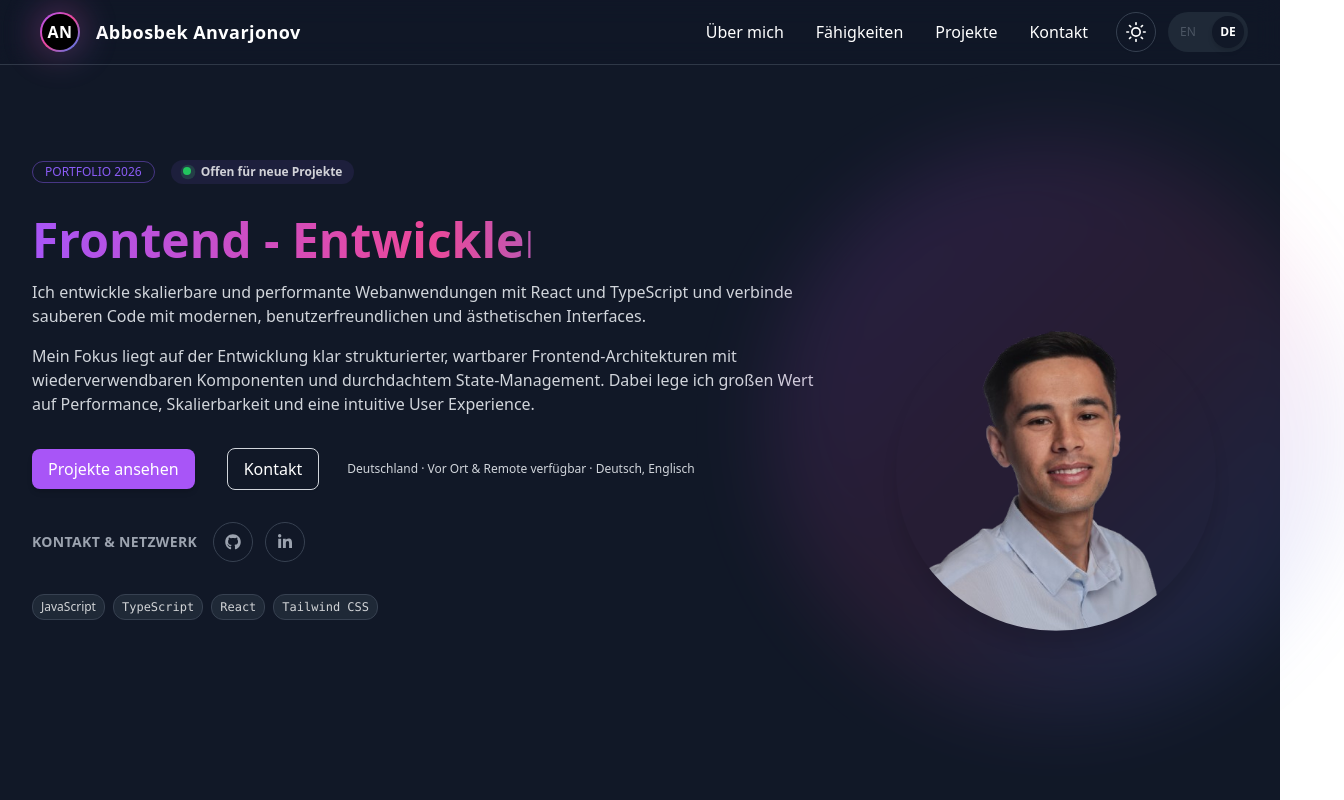
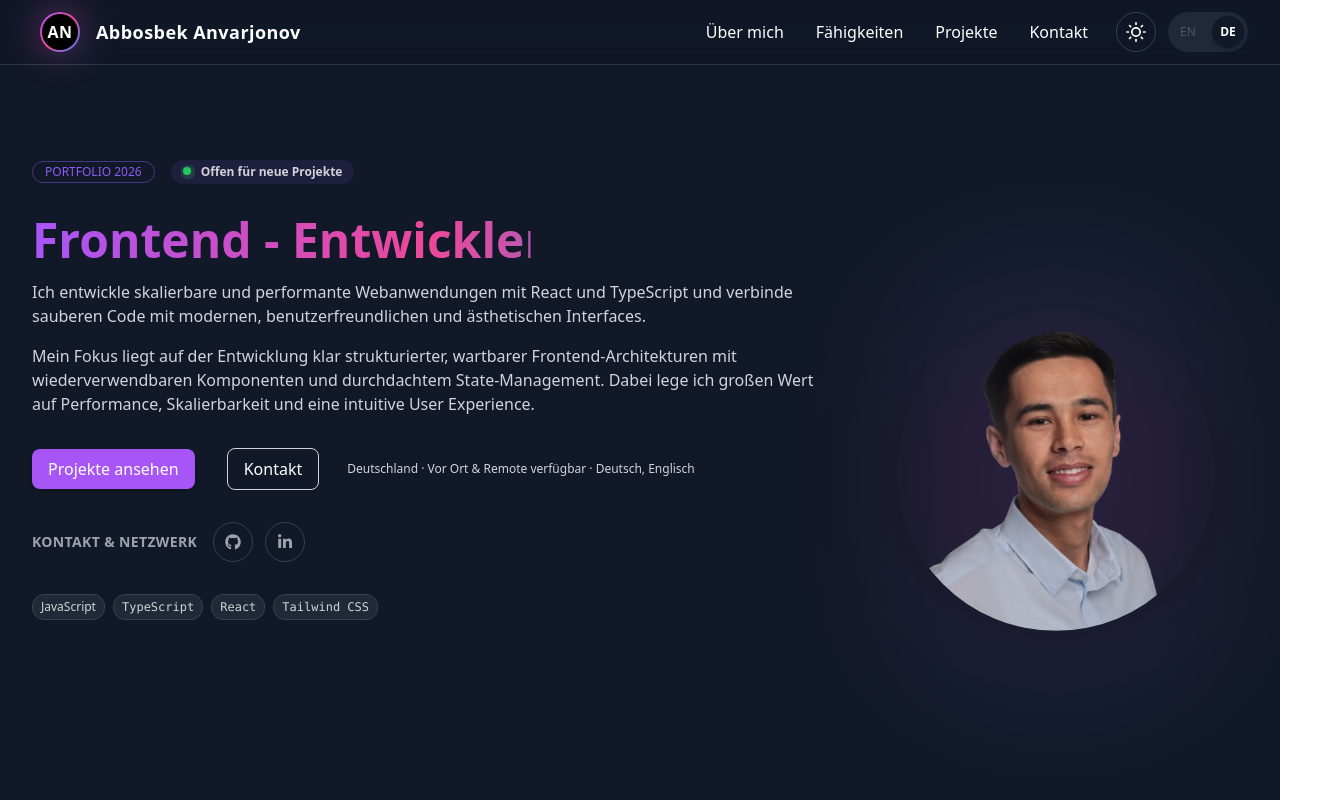
Before and after one commit to abbosaliy/abbosbek-portfolio, a React (Vite) app: page / in a window 1280 px wide. Shown: the top 800 px of the page, 1344 px wide, since content can reach past the window. Built offline with nearby package versions, Linux system fonts and the light colour scheme.

Commit message:
update header and hero section

```diff
--- a/src/App.jsx
+++ b/src/App.jsx
@@ -9,14 +9,14 @@ import Skills from './components/Skills';
 
 export default function App() {
   return (
-    <div className="relative min-h-screen dark:bg-gray-900 text-white ">
-        <Header />
-        <Hero />
-        <About />
-        <Skills />
-        <Projecte/>
-        <Contact/>
-        <Footer/>
+    <div className=" min-h-screen dark:bg-gray-900 text-white ">
+      <Header />
+      <Hero />
+      <About />
+      <Skills />
+      <Projecte />
+      <Contact />
+      <Footer />
     </div>
   );
 }
--- a/src/components/About.tsx
+++ b/src/components/About.tsx
@@ -84,7 +84,7 @@ function About() {
         {data.map((item, i) => (
           <div
             key={i}
-            className="p-5 max-w-xs min-w-[250px] h-[300px] flex-shrink-0
+            className="p-5 max-w-xs min-w-[200px] sm:min-w-[250px] h-[300px] flex-shrink-0
                                 border border-gray-300 dark:border-gray-700
                                 rounded-xl shadow-md shadow-gray-300/50 dark:shadow-gray-700/50
                                 hover:shadow-lg transition hover:-translate-y-1 duration-300"
--- a/src/components/Contact.tsx
+++ b/src/components/Contact.tsx
@@ -26,7 +26,7 @@ function Contact() {
           viewport={{ once: false, amount: 0.3 }}
           className="text-sm font-semibold tracking-wide uppercase text-purple-500 dark:text-purple-400"
         >
-          {t("contact")}
+          {t('contact')}
         </motion.h2>
 
         <motion.h3
@@ -36,7 +36,7 @@ function Contact() {
           viewport={{ once: false, amount: 0.3 }}
           className="text-2xl font-bold text-gray-900 dark:text-gray-100"
         >
-          {t("contactTitel")}
+          {t('contactTitel')}
         </motion.h3>
 
         <motion.p
@@ -46,7 +46,7 @@ function Contact() {
           viewport={{ once: false, amount: 0.3 }}
           className="text-gray-700 dark:text-gray-300 max-w-3xl"
         >
-          {t("contactDescription")}
+          {t('contactDescription')}
         </motion.p>
       </div>
       <div className="flex flex-col md:flex-row gap-8">
@@ -54,11 +54,11 @@ function Contact() {
           <div className="flex justify-between items-start gap-4">
             <div>
               <h3 className="text-lg font-semibold text-gray-900 dark:text-white">
-                {t("info.titel")}
+                {t('info.titel')}
               </h3>
 
-              <p className="text-sm text-gray-600 dark:text-gray-400 mt-1 max-w-sm">
-                {t("info.description")}
+              <p className="text-sm text-gray-600 dark:text-gray-400 mt-1 w-full sm:max-w-sm">
+                {t('info.description')}
               </p>
             </div>
 
@@ -79,7 +79,7 @@ function Contact() {
 
               <div className="flex flex-col">
                 <span className="text-xs text-gray-500 dark:text-gray-400">
-                  {t("info.emailLabel")}
+                  {t('info.emailLabel')}
                 </span>
                 <span className="text-sm text-gray-900 dark:text-white group-hover:underline">
                   abbosbekanvarjonov8@gmail.com
@@ -96,7 +96,7 @@ function Contact() {
 
               <div className="flex flex-col">
                 <span className="text-xs text-gray-500 dark:text-gray-400">
-                  {t("info.phoneLabel")}
+                  {t('info.phoneLabel')}
                 </span>
                 <span className="text-sm text-gray-900 dark:text-white group-hover:underline">
                   +49 173 475 91 22
@@ -105,7 +105,6 @@ function Contact() {
             </a>
 
             <div className="flex flex-col gap-4 mt-4 pt-4 border-t border-gray-200 dark:border-gray-700">
-
               <div className="flex items-start gap-3">
                 <div className="p-2 rounded-lg border border-gray-200 dark:border-gray-700">
                   <FiCheckCircle className="text-green-500" />
@@ -113,10 +112,10 @@ function Contact() {
 
                 <div className="flex flex-col">
                   <span className="text-xs text-gray-500 dark:text-gray-400">
-                    {t("availability.label")}
+                    {t('availability.label')}
                   </span>
                   <span className="text-sm text-gray-900 dark:text-white">
-                    {t("availability.value")}
+                    {t('availability.value')}
                   </span>
                 </div>
               </div>
@@ -131,7 +130,7 @@ function Contact() {
                     Standort
                   </span>
                   <span className="text-sm text-gray-900 dark:text-white">
-                    {t("location")}
+                    {t('location')}
                   </span>
                 </div>
               </div>
@@ -142,11 +141,11 @@ function Contact() {
         <div className="flex-1 flex flex-col gap-4 border border-gray-200 dark:border-gray-700 rounded-xl p-4">
           <div>
             <h3 className="text-lg font-semibold text-gray-900 dark:text-white">
-              {t("social.titel")}
+              {t('social.titel')}
             </h3>
 
             <p className="text-sm text-gray-600 dark:text-gray-400 mt-1">
-              {t("social.description")}
+              {t('social.description')}
             </p>
           </div>
 
@@ -167,7 +166,7 @@ function Contact() {
                 </h4>
 
                 <p className="text-xs text-gray-500 dark:text-gray-400">
-                  {t("social.github")}
+                  {t('social.github')}
                 </p>
               </div>
             </div>
@@ -190,7 +189,7 @@ function Contact() {
                 </h4>
 
                 <p className="text-xs text-gray-500 dark:text-gray-400">
-                  {t("social.linkedin")}
+                  {t('social.linkedin')}
                 </p>
               </div>
             </div>
--- a/src/components/Header.tsx
+++ b/src/components/Header.tsx
@@ -17,7 +17,7 @@ export function Header() {
   ];
 
   return (
-    <>
+    <div>
       <header
         id="header"
         className="fixed top-0 left-0 w-full z-50 backdrop-blur-md bg-white/70 dark:bg-gray-900/70 text-black dark:text-white border-b border-gray-200/100 dark:border-gray-700/80"
@@ -151,6 +151,6 @@ export function Header() {
           </>
         )}
       </AnimatePresence>
-    </>
+    </div>
   );
 }
--- a/src/components/Hero.tsx
+++ b/src/components/Hero.tsx
@@ -127,27 +127,30 @@ function Hero() {
         </div>
       </div>
 
-      <div className="relative w-full max-w-sm flex justify-center items-center mx-auto">
-        <div
-          className="absolute -top-5 left-1/2 -translate-x-1/2
-                w-[150%] h-[90%]
-                bg-gradient-to-br from-purple-500/30 via-pink-500/20 to-blue-500/30
-                blur-2xl opacity-50 rounded-full"
-        ></div>
+        <div className="relative w-full sm:max-w-sm flex justify-center items-center mx-auto px-2">
+
+        <div className="absolute top-1/2 left-1/2 -translate-x-1/2 -translate-y-1/2
+               w-[80%] h-[80%]
+               blur-3xl opacity-40 rounded-full pointer-events-none"
+        style={{
+            background:
+            "radial-gradient(circle, rgba(168,85,247,0.4) 0%, rgba(236,72,153,0.3) 40%, rgba(59,130,246,0.3) 70%, transparent 80%)",
+            }}
+            />
 
             <motion.div
             animate={{ y: [-10, 10] }}
             transition={{
                 duration: 3,
                 repeat: Infinity,
-            repeatType: 'mirror',
-            ease: 'easeInOut',
+                repeatType: "mirror",
+                ease: "easeInOut",
             }}
             className="relative"
             >
-          <div className="w-80 aspect-square overflow-hidden rounded-full shadow-[0_15px_15px_rgba(0,0,0,0.1)]">
+            <div className="w-80 aspect-square overflow-hidden rounded-full shadow-[0_15px_25px_rgba(0,0,0,0.15)]">
                 <img
-              src="images/person.png"
+                src="/images/person.png"
                 alt="Profile"
                 className="w-full h-full object-cover"
                 />
--- a/src/index.css
+++ b/src/index.css
@@ -3,7 +3,7 @@
 @tailwind utilities;
 
 body {
-  overflow-x: hidden;
+
   font-family:
     system-ui,
     -apple-system,
@@ -12,15 +12,11 @@ body {
     sans-serif;
   margin: 0;
   padding: 0;
-  width: 100%;
-  position: relative;
   background-color: white;
   color: white;
 }
 
-html {
-  scroll-behavior: smooth;
-}
+
 
 ::-webkit-scrollbar {
   height: 6px;
```
Also changed, not shown: src/components/Footer.tsx (+32 -23 lines). Lines whose indentation alone changed are shown as unchanged.
